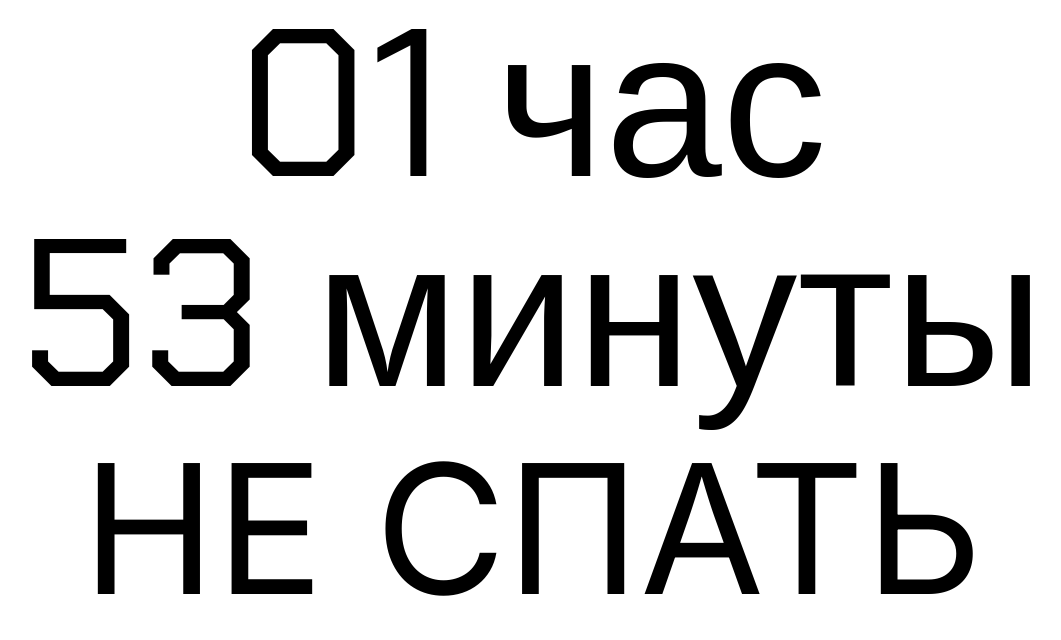
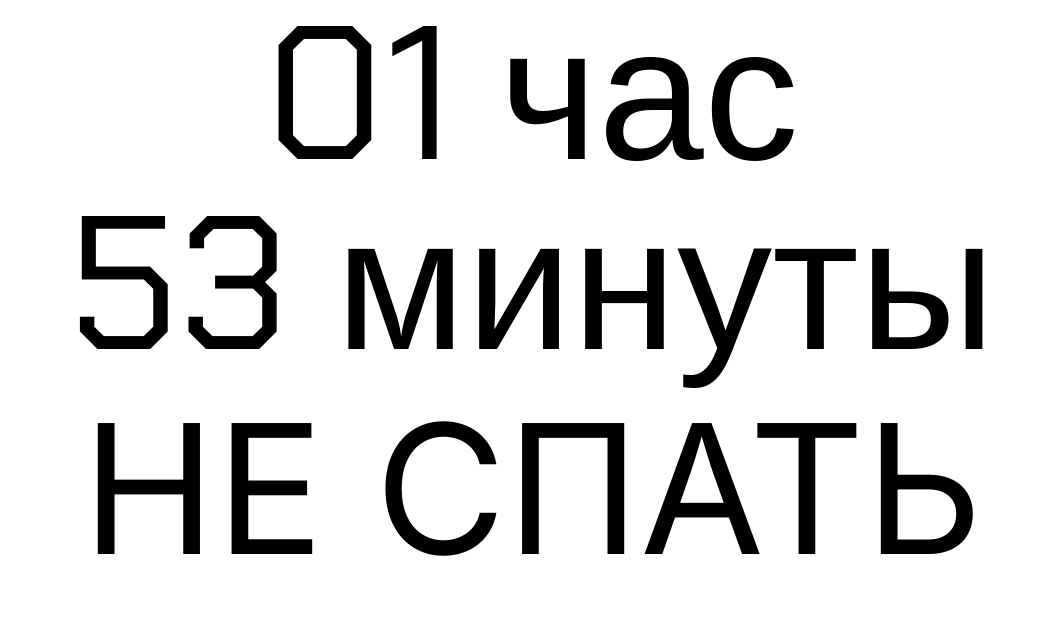
Before and after one commit to fromNullTo1/clockGranny, a plain HTML site: page index.html in a window 1280 px wide. Shown: the whole page, without its empty margins (108-1169 px from the left). Drawn offline with Linux system fonts and the light colour scheme.

Commit message:
Update main.css

```diff
--- a/css/main.css
+++ b/css/main.css
@@ -17,7 +17,7 @@ body {
 
 #time {
     font-family: "Chakra Petch", sans-serif;
-    font-size: 210px;//240
+    font-size: 190px;//240
     font-weight: 500;
     line-height: 1;
 }
```
